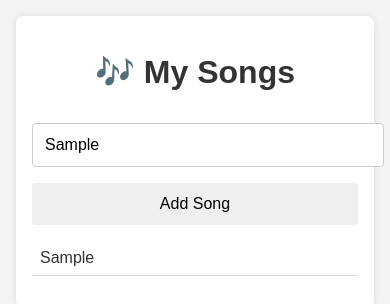
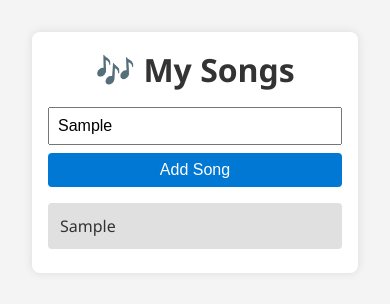
Before and after one commit to christianvn15-ui/Setlist, a plain HTML site: page index.html in a window 390 px wide. Both pictures are taken after typing "Sample" into the empty fields and a click on the button "Add Song". Drawn offline with Linux system fonts and the light colour scheme.

Commit message:
Refactor CSS styles for consistency and responsiveness

```diff
--- a/style.css
+++ b/style.css
@@ -1,83 +1,79 @@
-/* Base styles */
+* {
+  box-sizing: border-box;
+  margin: 0;
+  padding: 0;
+}
+
 body {
-  margin: 0;
-  font-family: Arial, sans-serif;
-  background-color: #f4f4f4;
+  font-family: 'Segoe UI', sans-serif;
+  background: #f4f4f4;
   color: #333;
+  padding: 2rem;
 }
 
 .container {
-  max-width: 500px;
-  margin: 2em auto;
-  padding: 1em;
+  max-width: 600px;
+  margin: auto;
   background: #fff;
+  padding: 2rem;
   border-radius: 8px;
-  box-shadow: 0 0 10px rgba(0, 0, 0, 0.1);
+  box-shadow: 0 0 10px rgba(0,0,0,0.1);
 }
 
 h1 {
   text-align: center;
-  margin-bottom: 1em;
+  margin-bottom: 1rem;
 }
 
-input {
-  width: 100%;
-  padding: 0.75em;
-  margin-bottom: 1em;
-  border: 1px solid #ccc;
-  border-radius: 4px;
-  font-size: 1em;
+form {
+  display: flex;
+  gap: 0.5rem;
+  margin-bottom: 1rem;
 }
 
-.buttons {
-  display: flex;
-  gap: 1em;
-  justify-content: center;
-  flex-wrap: wrap;
+input[type="text"] {
+  flex: 1;
+  padding: 0.5rem;
+  font-size: 1rem;
 }
 
 button {
-  padding: 0.75em 1.5em;
-  font-size: 1em;
+  padding: 0.5rem 1rem;
+  font-size: 1rem;
+  background: #0078d4;
+  color: white;
   border: none;
   border-radius: 4px;
   cursor: pointer;
 }
 
-#addSong {
-  background-color: #007bff;
-  color: white;
-}
-
-#stop {
-  background-color: #e0e0e0;
-  color: #333;
+button:hover {
+  background: #005fa3;
 }
 
 ul {
   list-style: none;
-  padding: 0;
-  margin-top: 1em;
 }
 
 li {
-  padding: 0.5em;
-  border-bottom: 1px solid #ddd;
+  padding: 0.75rem;
+  margin-bottom: 0.5rem;
+  background: #e0e0e0;
+  border-radius: 4px;
+  cursor: grab;
+  transition: border 0.2s ease;
 }
 
-/* Responsive tweaks */
-@media (max-width: 600px) {
+@media (max-width: 480px) {
   .container {
-    margin: 1em;
-    padding: 1em;
+    padding: 1rem;
+  }
+
+  form {
+    flex-direction: column;
   }
 
   button {
     width: 100%;
   }
-
-  .buttons {
-    flex-direction: column;
-    gap: 0.5em;
-  }
 }
```
